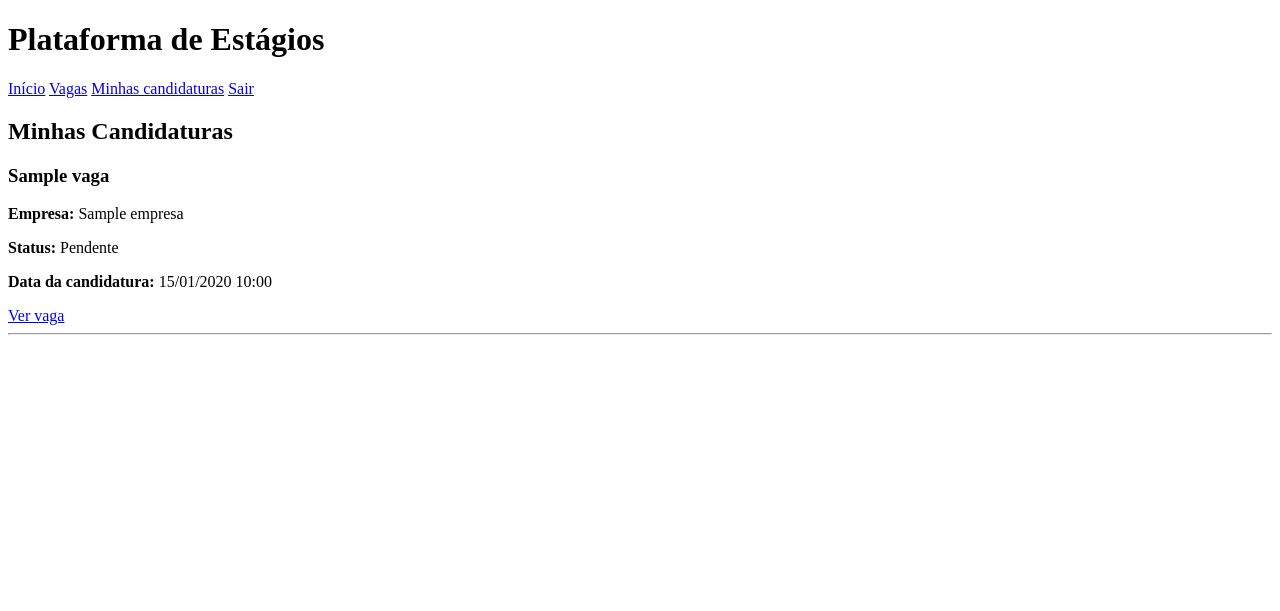
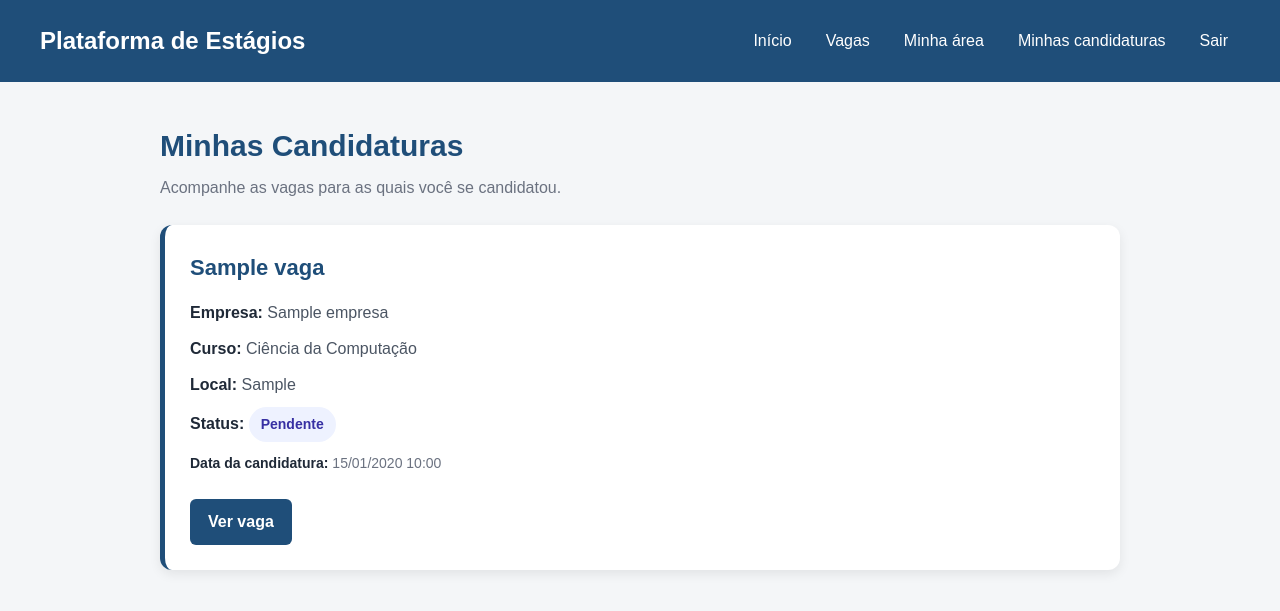
Before and after one commit to Benildomelo/plataforma_estagios, a Django app: page /minhas-candidaturas/ in a window 1280 px wide. Shown: the top 611 px of the page. Run offline with Django 5.2, Linux system fonts and the light colour scheme; a user stored in the database is signed in; data comes from the database, SQL or seed files in the repository; tables that the repository leaves empty hold one stand-in row (values such as "Sample post").

Commit message:
minhas candidaturas visual

```diff
--- a/vagas/templates/vagas/minhas_candidaturas.html
+++ b/vagas/templates/vagas/minhas_candidaturas.html
@@ -5,7 +5,168 @@
     <meta charset="UTF-8">
     <meta name="viewport" content="width=device-width, initial-scale=1.0">
 
-    <title>Minhas Candidaturas</title>
+    <title>Minhas Candidaturas - Plataforma de Estágios</title>
+
+    <style>
+        * {
+            box-sizing: border-box;
+            margin: 0;
+            padding: 0;
+        }
+
+        body {
+            font-family: Arial, sans-serif;
+            background: #f4f6f8;
+            color: #1f2937;
+            line-height: 1.6;
+        }
+
+        header {
+            background: #1f4e79;
+            color: white;
+            padding: 20px 40px;
+            display: flex;
+            justify-content: space-between;
+            align-items: center;
+            flex-wrap: wrap;
+            gap: 15px;
+        }
+
+        header h1 {
+            font-size: 24px;
+        }
+
+        nav {
+            display: flex;
+            gap: 10px;
+            flex-wrap: wrap;
+        }
+
+        nav a {
+            color: white;
+            text-decoration: none;
+            padding: 8px 12px;
+            border-radius: 6px;
+        }
+
+        nav a:hover {
+            background: rgba(255, 255, 255, 0.15);
+        }
+
+        main {
+            max-width: 1000px;
+            margin: 40px auto;
+            padding: 0 20px;
+        }
+
+        .topo {
+            margin-bottom: 25px;
+        }
+
+        .topo h2 {
+            color: #1f4e79;
+            margin-bottom: 5px;
+            font-size: 30px;
+        }
+
+        .topo p {
+            color: #6b7280;
+        }
+
+        .candidatura {
+            background: white;
+            border-radius: 12px;
+            padding: 25px;
+            margin-bottom: 20px;
+            box-shadow: 0 4px 12px rgba(0, 0, 0, 0.08);
+            border-left: 5px solid #1f4e79;
+        }
+
+        .candidatura h3 {
+            color: #1f4e79;
+            font-size: 22px;
+            margin-bottom: 15px;
+        }
+
+        .informacao {
+            margin-bottom: 10px;
+            color: #4b5563;
+        }
+
+        .informacao strong {
+            color: #1f2937;
+        }
+
+        .status {
+            display: inline-block;
+            padding: 6px 12px;
+            border-radius: 20px;
+            background: #eef2ff;
+            color: #3730a3;
+            font-weight: bold;
+            font-size: 14px;
+        }
+
+        .data {
+            color: #6b7280;
+            font-size: 14px;
+        }
+
+        .botao {
+            display: inline-block;
+            margin-top: 15px;
+            padding: 10px 18px;
+            background: #1f4e79;
+            color: white;
+            text-decoration: none;
+            border-radius: 6px;
+            font-weight: bold;
+        }
+
+        .botao:hover {
+            background: #163a5c;
+        }
+
+        .vazio {
+            background: white;
+            padding: 40px;
+            text-align: center;
+            border-radius: 12px;
+            box-shadow: 0 4px 12px rgba(0, 0, 0, 0.08);
+        }
+
+        .vazio h3 {
+            color: #1f4e79;
+            margin-bottom: 10px;
+        }
+
+        .vazio p {
+            color: #6b7280;
+            margin-bottom: 20px;
+        }
+
+        @media (max-width: 700px) {
+            header {
+                padding: 20px;
+            }
+
+            header h1 {
+                font-size: 20px;
+            }
+
+            main {
+                margin: 25px auto;
+            }
+
+            .topo h2 {
+                font-size: 25px;
+            }
+
+            .candidatura {
+                padding: 20px;
+            }
+        }
+    </style>
 </head>
 
 <body>
@@ -17,6 +178,7 @@
         <nav>
             <a href="/">Início</a>
             <a href="/vagas/">Vagas</a>
+            <a href="/area-aluno/">Minha área</a>
             <a href="/minhas-candidaturas/">Minhas candidaturas</a>
             <a href="/sair/">Sair</a>
         </nav>
@@ -25,52 +187,74 @@
 
     <main>
 
+        <div class="topo">
             <h2>Minhas Candidaturas</h2>
+            <p>Acompanhe as vagas para as quais você se candidatou.</p>
+        </div>
 
         {% if candidaturas %}
 
             {% for candidatura in candidaturas %}
 
-                <article>
+                <article class="candidatura">
 
                     <h3>
                         {{ candidatura.vaga.titulo }}
                     </h3>
 
-                    <p>
+                    <p class="informacao">
                         <strong>Empresa:</strong>
                         {{ candidatura.vaga.empresa.nome_fantasia }}
                     </p>
 
-                    <p>
-                        <strong>Status:</strong>
-                        {{ candidatura.get_status_display }}
+                    <p class="informacao">
+                        <strong>Curso:</strong>
+                        {{ candidatura.vaga.curso.nome }}
                     </p>
 
-                    <p>
+                    <p class="informacao">
+                        <strong>Local:</strong>
+                        {{ candidatura.vaga.local }}
+                    </p>
+
+                    <p class="informacao">
+                        <strong>Status:</strong>
+                        <span class="status">
+                            {{ candidatura.get_status_display }}
+                        </span>
+                    </p>
+
+                    <p class="informacao data">
                         <strong>Data da candidatura:</strong>
                         {{ candidatura.data_candidatura|date:"d/m/Y H:i" }}
                     </p>
 
-                    <a href="/vagas/{{ candidatura.vaga.id }}/">
+                    <a
+                        class="botao"
+                        href="/vagas/{{ candidatura.vaga.id }}/"
+                    >
                         Ver vaga
                     </a>
 
                 </article>
 
-                <hr>
-
             {% endfor %}
 
         {% else %}
+
+            <div class="vazio">
+
+                <h3>Nenhuma candidatura encontrada</h3>
 
                 <p>
                     Você ainda não possui candidaturas.
                 </p>
 
-            <a href="/vagas/">
+                <a class="botao" href="/vagas/">
                     Ver vagas disponíveis
                 </a>
+
+            </div>
 
         {% endif %}
 
```
Lines whose indentation alone changed are shown as unchanged.
